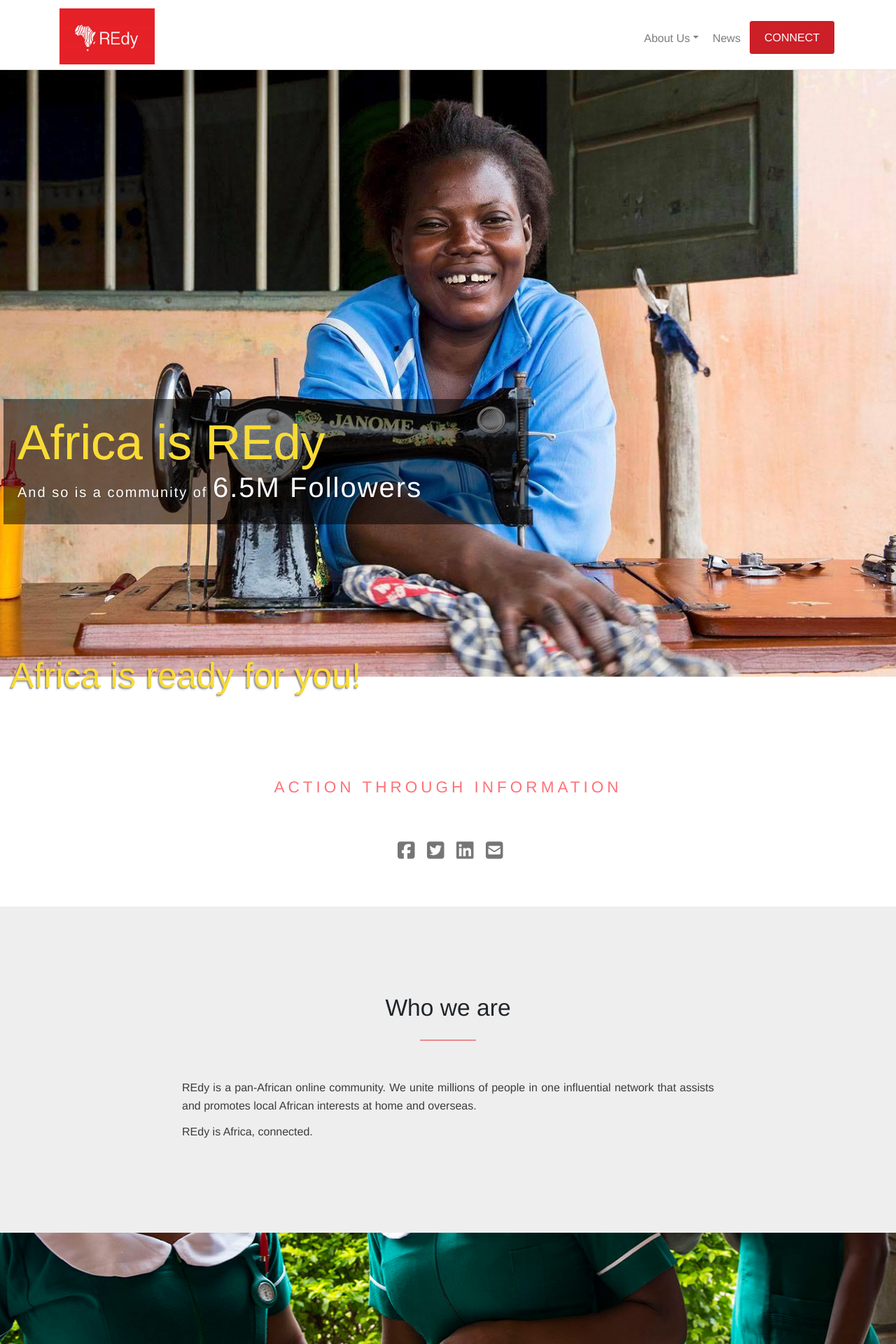
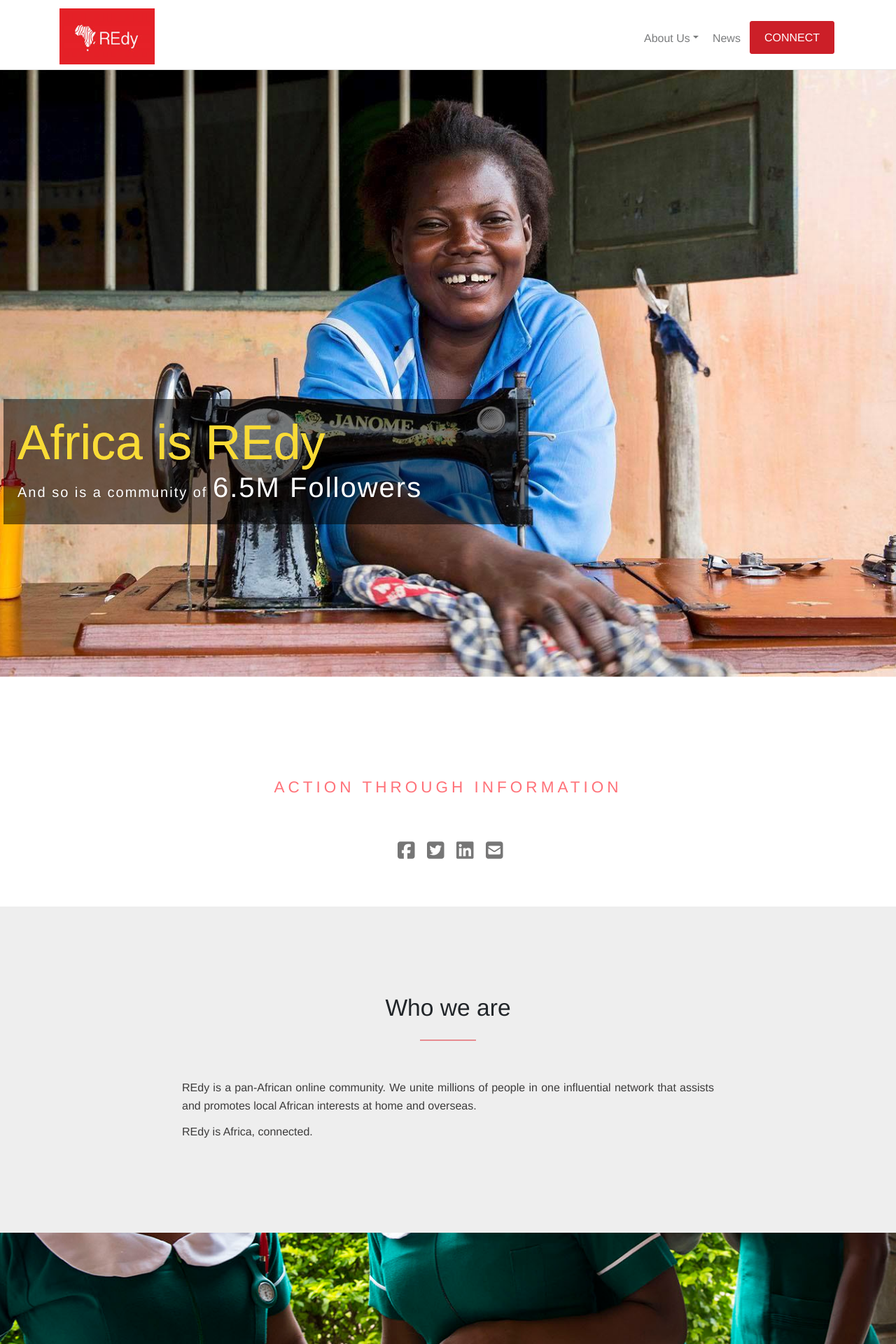
Before and after one commit to redyorg/redyorg.github.io, a Jekyll site: the page built from index.md, in a window 1280 px wide. Shown: the top 1920 px of the page at 70% size. Built offline with Jekyll 4.4.1, drawn with Linux system fonts in a browser that asks for light colours; nearby versions of some CDN libraries; some web fonts are replaced; comment, search, counter and statistics services are not loaded.

Commit message:
update home

```diff
--- a/_layouts/home.html
+++ b/_layouts/home.html
@@ -2,6 +2,13 @@
 # You don't need to edit this file, it's empty on purpose. # Edit theme's home layout instead if you wanna make some changes # See: https://jekyllrb.com/docs/themes/#overriding-theme-defaults
 layout: default
 ---
+
+<style>
+    .to-be-changed-h1{
+    }
+    .to-be-changed-strong{
+    }
+</style>
 <div class="section section-header">
     <div class="parallax ">
         <div class="image" style="background-image: url('img/homepage1.jpg')">
@@ -15,21 +22,21 @@ padding-top: 20px;
 height: 90px;
 width: 1010px;
 color: #f9db36;
-font-size: 70px; text-shadow: 0px 0px 0px; font-weight: 100;">Africa is REdy</h1>
+font-size: 70px; text-shadow: 0px 0px 0px; font-weight: 100;" class="to-be-changed-h1">Africa is REdy</h1>
                 <p style="
 padding-left: 20px;
 padding-bottom: 30px;
 font-size: 20px; text-transform: none;
-">And so is a community of <strong style="
+">And so is a community of <strong class="to-be-changed-strong" style="
 font-size: 40px; font-weight: 100;
 ">{{ page.counter }}</strong> </p>
             </div>
-            <div class="visible-sm visible-xs visible-md">
+            <!--<div class="visible-sm visible-xs visible-md">
                 <h1 style="
     padding-top: 50%;
     color: #f9db36;
 ">Africa is ready for you!</h1>
-            </div>
+            </div>-->
         </div>
     </div>
 </div>
```
